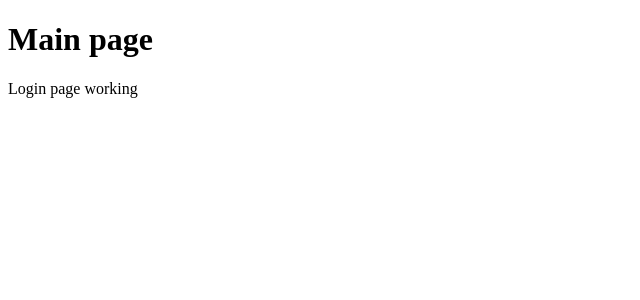
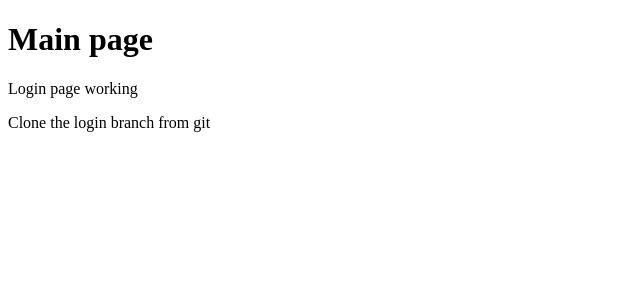
Before and after one commit to freduz/git-learning-sample, an Angular app: page / in a window 1280 px wide. Shown: the top 300 px of the page, without its empty margins (0-640 px from the left). Built offline with nearby package versions, Linux system fonts and the light colour scheme.

Commit message:
push to home page

```diff
--- a/src/app/app.component.html
+++ b/src/app/app.component.html
@@ -1,2 +1,3 @@
 <h1>Main page</h1>
 <p>Login page working</p>
+<p>Clone the login branch from git</p>
```
